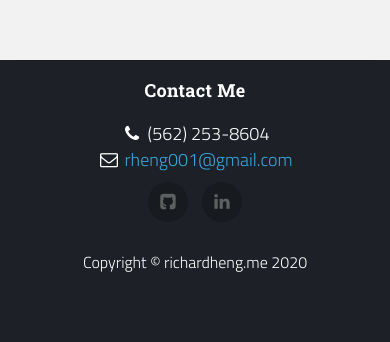
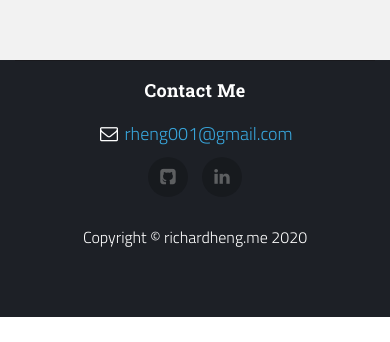
Before and after one commit to rheng001/rheng001.github.io, a plain HTML site: page index.html in a window 390 px wide. Shown: the part 8014-8356 px from the top of the page. After the commit the page ends 8331 px from the top, so only its background shows below. Drawn offline with nearby package versions, Linux system fonts and the light colour scheme.

Commit message:
removed phone number from spams

```diff
--- a/index.html
+++ b/index.html
@@ -476,10 +476,6 @@
               </h4>
 
               <ul class="list-unstyled">
-                <li>
-                  <i class="fa fa-phone fa-fw"></i>
-                  (562) 253-8604</li>
-                <li>
                   <i class="fa fa-envelope-o fa-fw"></i>
                   <a href="mailto:rheng009@gmail.com">rheng001@gmail.com</a>
                 </li>
```
